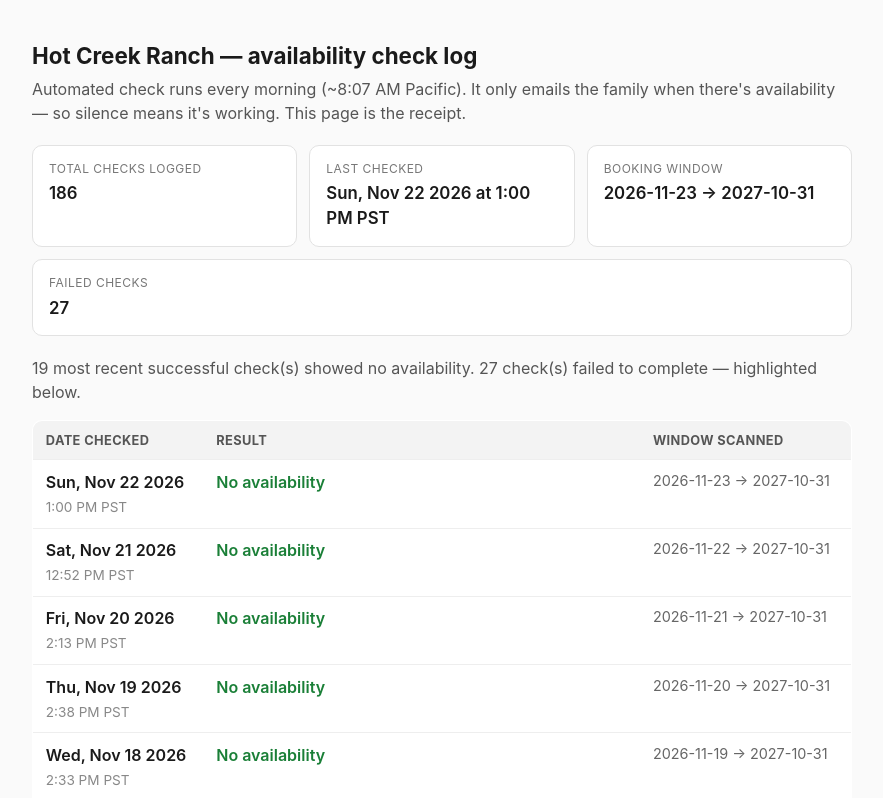
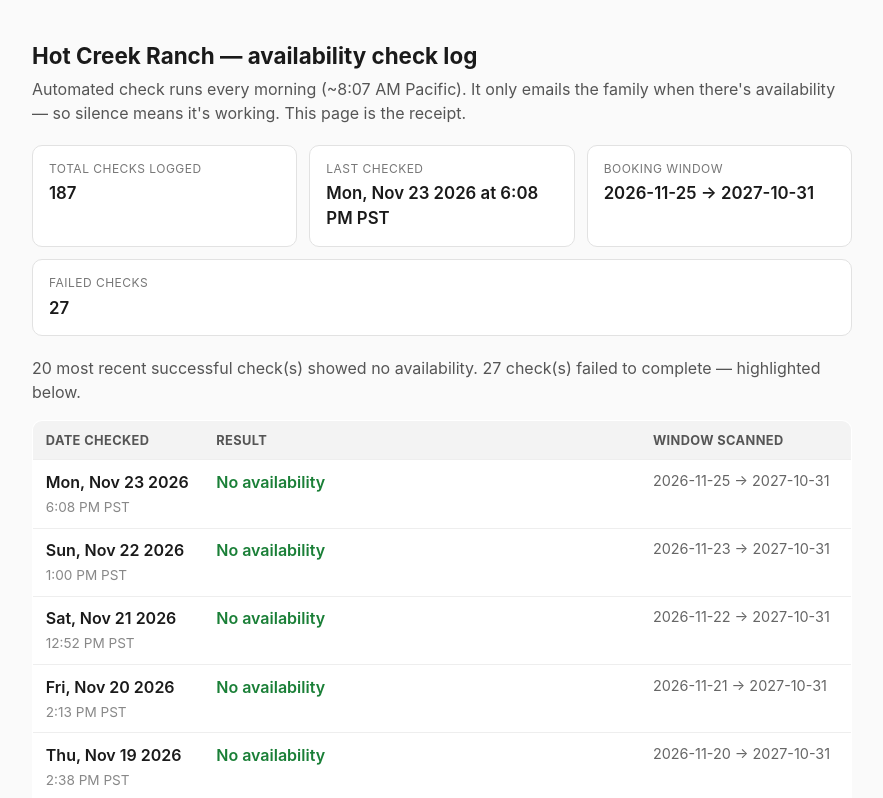
Before and after one commit to spacemanspiff85/hot-creek-log, a plain HTML site: page index.html in a window 1280 px wide. Shown: the top 798 px of the page, without its empty margins (198-1081 px from the left). Drawn offline with Linux system fonts and the light colour scheme.

Commit message:
log: 2026-11-24 page update

```diff
--- a/index.html
+++ b/index.html
@@ -55,16 +55,17 @@
   This page is the receipt.</p>
 
   <div class="cards">
-    <div class="card"><div class="k">Total checks logged</div><div class="v">186</div></div>
-    <div class="card"><div class="k">Last checked</div><div class="v">Sun, Nov 22 2026 at 1:00 PM PST</div></div>
-    <div class="card"><div class="k">Booking window</div><div class="v">2026-11-23 → 2027-10-31</div></div>
+    <div class="card"><div class="k">Total checks logged</div><div class="v">187</div></div>
+    <div class="card"><div class="k">Last checked</div><div class="v">Mon, Nov 23 2026 at 6:08 PM PST</div></div>
+    <div class="card"><div class="k">Booking window</div><div class="v">2026-11-25 → 2027-10-31</div></div>
     <div class="card"><div class="k">Failed checks</div><div class="v">27</div></div>
   </div>
-  <p class="sub">19 most recent successful check(s) showed no availability. 27 check(s) failed to complete — highlighted below.</p>
+  <p class="sub">20 most recent successful check(s) showed no availability. 27 check(s) failed to complete — highlighted below.</p>
 
   <table>
     <thead><tr><th>Date checked</th><th>Result</th><th>Window scanned</th></tr></thead>
     <tbody>
+<tr><td class="date">Mon, Nov 23 2026<br><span class="time">6:08 PM PST</span></td><td><span class="ok">No availability</span></td><td class="window">2026-11-25 → 2027-10-31</td></tr>
 <tr><td class="date">Sun, Nov 22 2026<br><span class="time">1:00 PM PST</span></td><td><span class="ok">No availability</span></td><td class="window">2026-11-23 → 2027-10-31</td></tr>
 <tr><td class="date">Sat, Nov 21 2026<br><span class="time">12:52 PM PST</span></td><td><span class="ok">No availability</span></td><td class="window">2026-11-22 → 2027-10-31</td></tr>
 <tr><td class="date">Fri, Nov 20 2026<br><span class="time">2:13 PM PST</span></td><td><span class="ok">No availability</span></td><td class="window">2026-11-21 → 2027-10-31</td></tr>
@@ -254,7 +255,7 @@
     </tbody>
   </table>
 
-  <footer>Generated Sun, Nov 22 2026 at 1:00 PM PST from
+  <footer>Generated Mon, Nov 23 2026 at 6:08 PM PST from
   logs/history.jsonl. One row per completed run.</footer>
 </body>
 </html>
```
